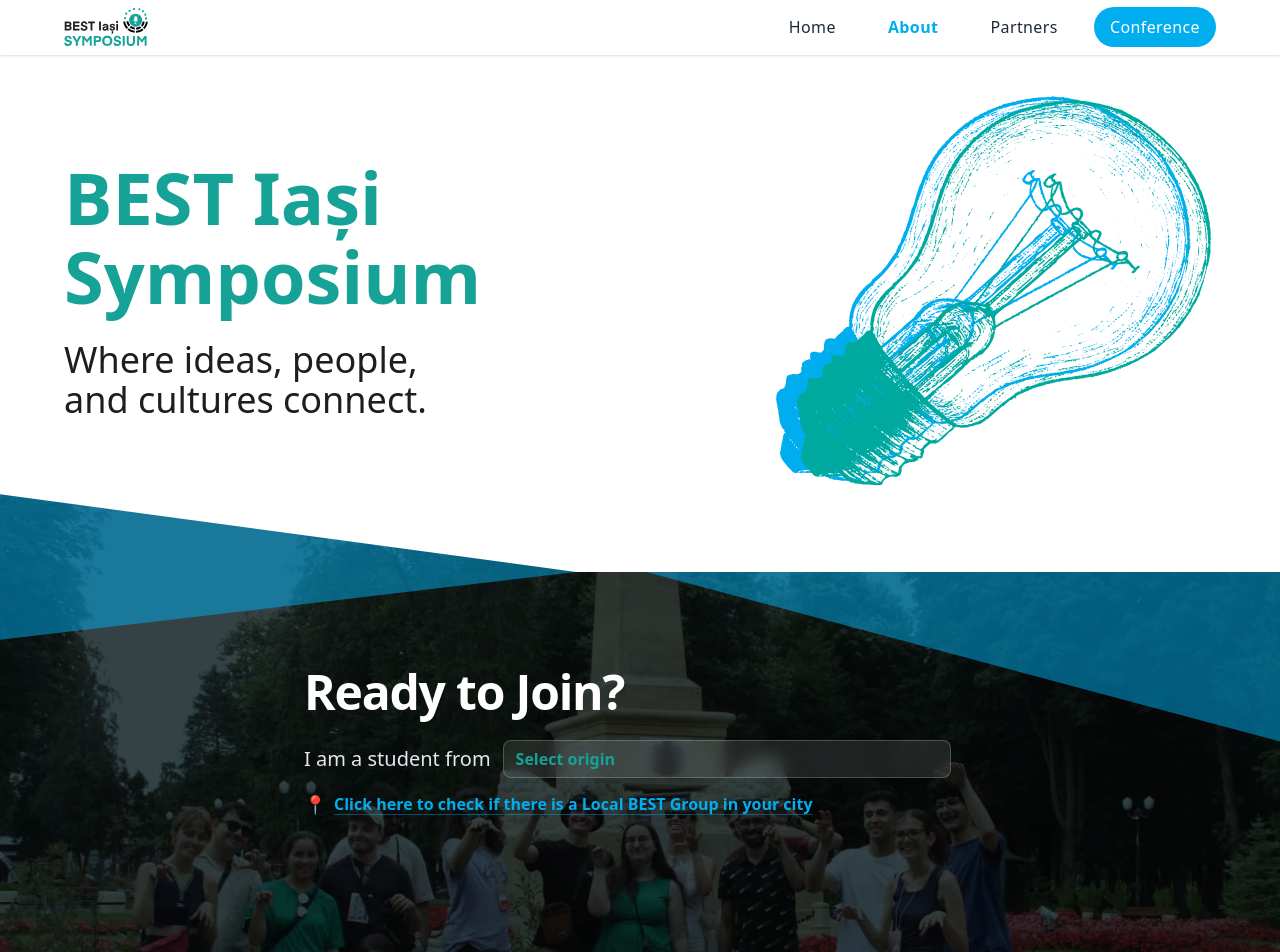
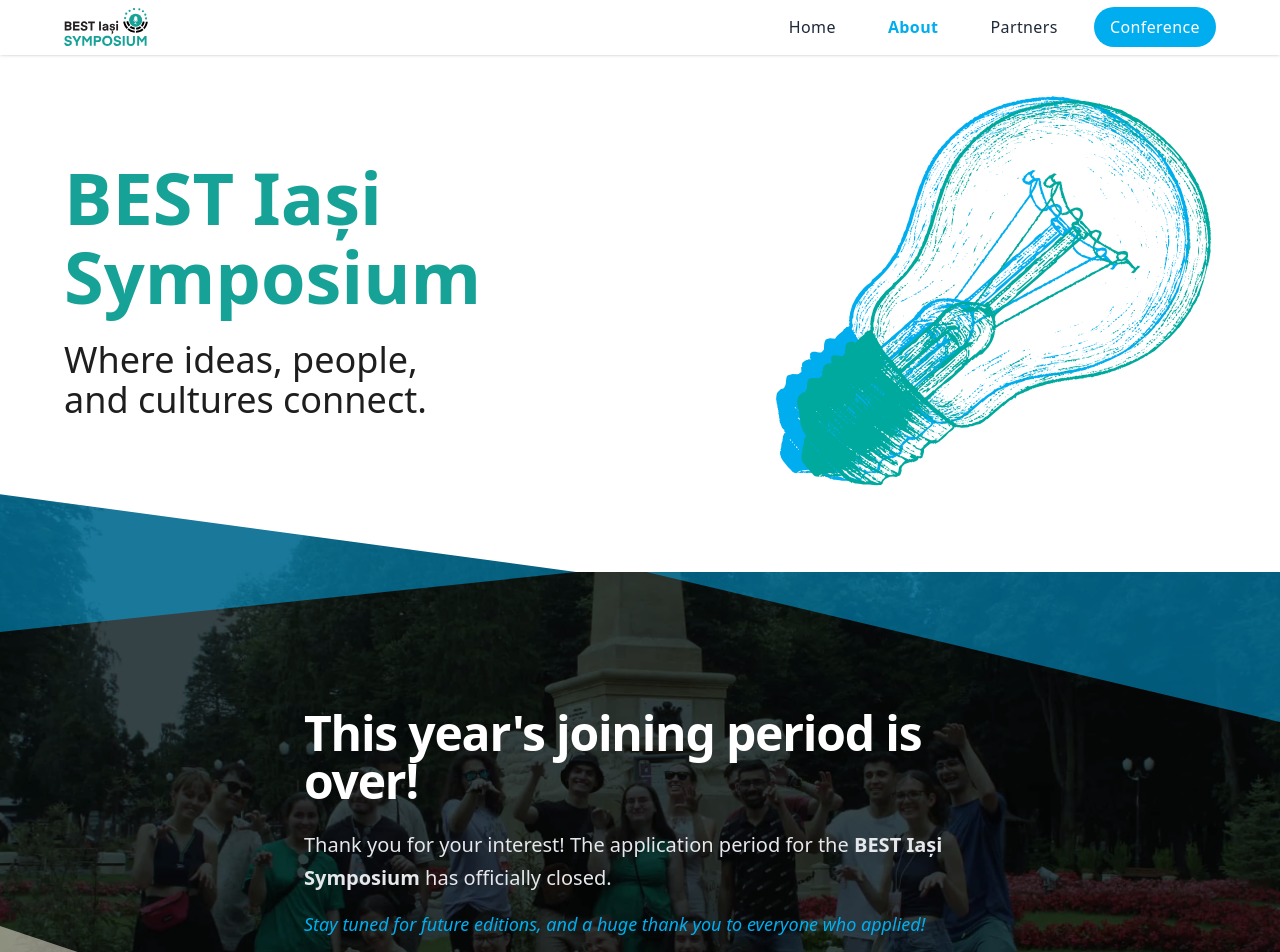
Before and after one commit to Eduard975/BIS-website, a React (Vite) app: page /BIS-website/about in a window 1280 px wide. Shown: the top 952 px of the page. Built offline with nearby package versions, Linux system fonts and the light colour scheme.

Commit message:
add new team member

```diff
--- a/src/components/Headers/AboutHeader.tsx
+++ b/src/components/Headers/AboutHeader.tsx
@@ -59,7 +59,7 @@
   const [studentType, setStudentType] = useState<"ingenium/stem" | "best" | "">(
     "",
   );
-  const isJoinPeriodActive = true; // Set to true when the application period starts
+  const isJoinPeriodActive = false; // Set to true when the application period starts
 
   const handleMouseEnter = () => revealLoader();
 
@@ -132,7 +132,9 @@
               onFocus={handleMouseEnter}
             >
               <h2 className="text-3xl md:text-5xl font-bold tracking-tight">
-                {isJoinPeriodActive ? "Ready to Join?" : "Coming Soon!"}
+                {isJoinPeriodActive
+                  ? "Ready to Join?"
+                  : "This year's joining period is over!"}
               </h2>
 
               {isJoinPeriodActive ? (
@@ -181,13 +183,12 @@
               ) : (
                 <div className="space-y-4">
                   <p className="text-lg md:text-xl text-gray-200 leading-relaxed">
-                    Excitement is building! The application period for the
-                    <strong> BEST Iași Symposium</strong> hasn't opened just
-                    yet.
+                    Thank you for your interest! The application period for the
+                    <strong> BEST Iași Symposium</strong> has officially closed.
                   </p>
                   <p className="text-md md:text-lg text-secondary font-medium italic">
-                    Stay tuned, we'll be ready to welcome your ideas and energy
-                    very soon.
+                    Stay tuned for future editions, and a huge thank you to
+                    everyone who applied!
                   </p>
                 </div>
               )}
--- a/src/components/PageSpecific/About/Team.tsx
+++ b/src/components/PageSpecific/About/Team.tsx
@@ -10,6 +10,7 @@
   role: string;
   image: string;
   linkedin?: string;
+  shouldSplitName?: boolean;
 }
 
 export const BehindTheTeam = () => {
@@ -41,6 +42,7 @@
             image={member.image}
             linkedinUrl={member.linkedin}
             isMain={member.role === "Main Organizer"}
+            splitName={member.shouldSplitName}
           />
         ))}
       </div>
--- a/src/components/Universal/PersonCard.tsx
+++ b/src/components/Universal/PersonCard.tsx
@@ -7,6 +7,7 @@
   isMain = false,
   index = 0,
   isAdd = false,
+  splitName = false,
   onClick,
 }: {
   lastName?: string;
@@ -17,6 +18,7 @@
   isMain?: boolean;
   index?: number;
   isAdd?: boolean;
+  splitName?: boolean;
   onClick?: () => void;
 }) => {
   const orderClasses = isAdd
@@ -73,14 +75,22 @@
       )}
 
       {/* Name/Label Area */}
-      <div className="w-full max-w-[160px] md:max-w-[190px] border-b-2 border-primary text-center pb-1 mb-2">
-        <h3 className="text-accent text-md md:text-lg font-bold uppercase tracking-tight leading-tight flex flex-col justify-center">
+      <div
+        className="w-full max-w-[160px]
+      md:max-w-[220px] border-b-2
+      border-primary text-center pb-1 mb-2"
+      >
+        <h3
+          className="text-accent
+        text-md md:text-lg font-bold
+        uppercase tracking-tight leading-tight flex flex-col justify-center"
+        >
           {isAdd ? (
             <span className="whitespace-nowrap">
               <br />
               Become a Speaker
             </span>
-          ) : name.includes("-") ? (
+          ) : splitName ? (
             <>
               <span className="whitespace-nowrap">{lastName}</span>
               <span className="whitespace-nowrap">{name}</span>
--- a/src/data/Links.ts
+++ b/src/data/Links.ts
@@ -21,17 +21,24 @@
 
 export const SIMINA_LINKEDIN =
   "https://www.linkedin.com/in/simina-ana-ifrim-519778336";
+
 export const ANA_LINKEDIN =
   "https://www.linkedin.com/in/ana-maria-ciobanu-b0b1a939b/";
 
 export const DIANA_LINKEDIN =
   "https://www.linkedin.com/in/diana-ciobotaru-694649392/";
+
 export const OVIDIU_LINKEDIN =
   "https://www.linkedin.com/in/zoicas-ovidiu-74a09635b/";
+
 export const DIANA_CH_LINKEDIN =
   "https://www.linkedin.com/in/diana-chelea-14a37237b/";
+
 export const TEO_LINKEDIN =
   "https://www.linkedin.com/in/teodora-stefura-3aa4b2232/";
+
+export const VALENTINA_LINKEDIN =
+  "https://www.linkedin.com/in/elisabetta-valentina-eftimie-4a49463a7";
 
 // BEST Socials
 export const FACEBOOK_LINK = "https://www.facebook.com/bestiasi";
--- a/src/data/TeamMembers.ts
+++ b/src/data/TeamMembers.ts
@@ -5,6 +5,7 @@
 import Simina from "../assets/team/simina.jpg";
 import Diana_Ch from "../assets/team/diana_ch.jpg";
 import Teo from "../assets/team/teo.jpg";
+import Valentina from "../assets/team/valentina.jpg";
 
 import {
   ANA_LINKEDIN,
@@ -14,6 +15,7 @@
   OVIDIU_LINKEDIN,
   SIMINA_LINKEDIN,
   TEO_LINKEDIN,
+  VALENTINA_LINKEDIN,
 } from "./Links";
 
 export const TEAM_MEMBERS = [
@@ -24,6 +26,7 @@
     role: "HR Organiser",
     image: Simina,
     linkedin: SIMINA_LINKEDIN,
+    shouldSplitName: true,
   },
   {
     id: 2,
@@ -32,6 +35,7 @@
     role: "Main Organizer",
     image: Ana,
     linkedin: ANA_LINKEDIN,
+    shouldSplitName: true,
   },
   {
     id: 3,
@@ -40,6 +44,7 @@
     role: "IT & Logistics",
     image: Edi,
     linkedin: EDI_LINKEDIN,
+    shouldSplitName: true,
   },
   {
     id: 4,
@@ -48,6 +53,7 @@
     role: "Design",
     image: Diana,
     linkedin: DIANA_LINKEDIN,
+    shouldSplitName: false,
   },
   {
     id: 5,
@@ -56,6 +62,7 @@
     role: "Marketing",
     image: Ovidiu,
     linkedin: OVIDIU_LINKEDIN,
+    shouldSplitName: false,
   },
   {
     id: 6,
@@ -64,6 +71,7 @@
     role: "Official Open Day",
     image: Diana_Ch,
     linkedin: DIANA_CH_LINKEDIN,
+    shouldSplitName: false,
   },
   {
     id: 7,
@@ -72,5 +80,15 @@
     role: "FR Corporate",
     image: Teo,
     linkedin: TEO_LINKEDIN,
+    shouldSplitName: true,
+  },
+  {
+    id: 8,
+    lastName: "Eftimie",
+    name: "Elisabetta Valentina",
+    role: "FR Products",
+    image: Valentina,
+    linkedin: VALENTINA_LINKEDIN,
+    shouldSplitName: true,
   },
 ];
```
Also changed, not shown: src/assets/team/valentina.jpg (added).
